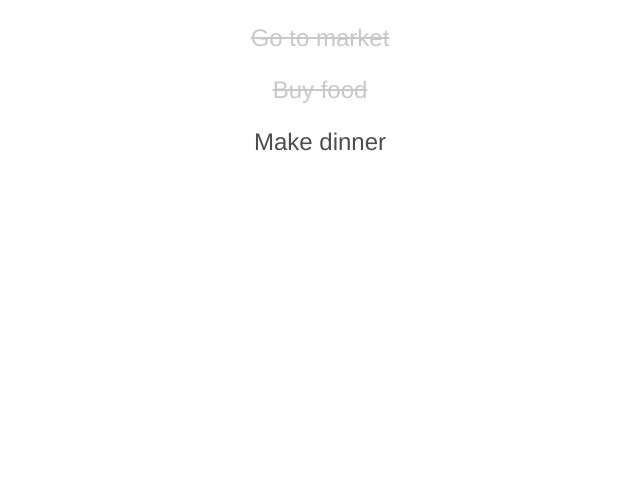
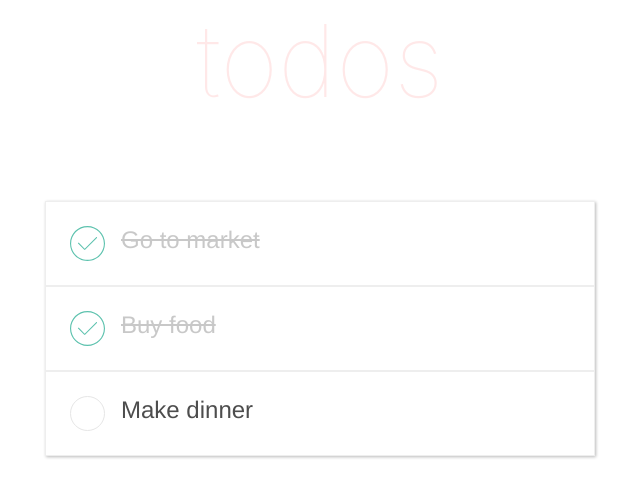
Before and after one commit to lamnehihi/todo-list-mobile, a React (Create React App) app: page / in a window 1280 px wide. Shown: the top 496 px of the page, without its empty margins (320-960 px from the left). Built offline with nearby package versions, Linux system fonts and the light colour scheme.

Commit message:
check-done button

```diff
--- a/src/App.css
+++ b/src/App.css
@@ -1,5 +1,26 @@
+h1 {
+  font-size: 100px;
+  color: rgba(255, 0, 0, 0.091);
+  width: 100%;
+  font-size: 100px;
+  font-weight: 100;
+  text-align: center;
+  margin: 0;
+}
+
+p {
+    font-size:36px;
+    color: rgba(0, 0, 0, 0.447);
+    width: 100%;
+    font-weight: 200;
+    text-align: center;
+    margin: 0;
+}
+
 .App {
   text-align: center;
+  box-shadow: 1px 1px 3px rgb(186, 186, 186);
+  margin-top: 10vh;
 }
 
 .App-logo {
--- a/src/App.js
+++ b/src/App.js
@@ -8,31 +8,49 @@ class App extends Component {
   constructor() {
     super();
     this.state = {
-      todoItems : [
+      todoItems: [
         { title: "Go to market", isComplete: true },
-        { title: "Buy food" , isComplete: true},
+        { title: "Buy food", isComplete: true },
         { title: "Make dinner" },
-      ]
-    }
+      ],
+    };
   }
-  itemClick() {
-    this.setState({
-      todoItems : [
-        this.props.item.isComplete = !this.props.item.isComplete
-      ]
-    });
+  itemClick(item) {
+    return (event) => {
+      const isComplete = item.isComplete;
+      const todoItems = this.state.todoItems;
+      const index = todoItems.indexOf(item);
+      this.setState({
+        todoItems: [
+          ...todoItems.slice(0, index),
+          {
+            title: item.title,
+            isComplete: !isComplete,
+          },
+          ...todoItems.slice(index + 1),
+        ],
+      });
+    };
   }
   render() {
     const todoItems = this.state.todoItems;
     return (
-      <div className="App">
-        {
-          todoItems.length > 0 && todoItems.map((item, index) => (
-          <TodoItem key={index} item={item} onClick={this.itemClick}/>
-        ))}
-        {
-          todoItems.length === 0 && <p>Nothing here!</p>
-        }
+      <div >
+        <h1>todos</h1>
+        <div className="input">
+
+        </div>
+        <div className="App">
+          {todoItems.length > 0 &&
+            todoItems.map((item, index) => (
+              <TodoItem
+                key={index}
+                item={item}
+                onClick={this.itemClick(item)}
+              />
+            ))}
+          {todoItems.length === 0 && <p>Nothing here!</p>}
+        </div>
       </div>
     );
   }
--- a/src/components/TodoItem.css
+++ b/src/components/TodoItem.css
@@ -3,9 +3,26 @@
   font-weight: 300;
   font-size: 24px;
   color: #4d4d4d;
+  display: flex;
+  width: 500px;
+  border: 1px solid #eee;
+  padding: 1.5rem;
 }
 
-.TodoItem-complete {
+.TodoItem-complete span{
   text-decoration: line-through;
   opacity: .3;
 }
+
+.TodoItem img {
+  width: 35px;
+  margin-right: 1rem;
+}
+
+.TodoItem .notComplete {
+  border: 1px solid rgb(230, 230, 230);
+  border-radius: 50%;
+  width: 33px;
+  height: 33px;
+  margin-right: 1rem;
+}
--- a/src/components/TodoItem.js
+++ b/src/components/TodoItem.js
@@ -1,21 +1,27 @@
-import React, {Component} from 'react';
+import React, { Component } from "react";
 import "./TodoItem.css";
+import checkBox from "./success.svg";
 
 class TodoItem extends Component {
   render() {
     const item = this.props.item;
-    const classNames = require('classnames');
-    let className= "TodoItem";
-    if(item.isComplete) {
-      className = classNames(className, ' TodoItem-complete');
+    const classNames = require("classnames");
+    let className = "TodoItem";
+    if (item.isComplete) {
+      className = classNames(className, " TodoItem-complete");
     }
     return (
-      <div onClick={this.props.onClick.bind(this)} className={className}>
-        <p>{item.title}</p>
+      <div className={className}>
+        {
+          item.isComplete && <img src={checkBox} onClick={this.props.onClick} />
+        }
+        {
+          item.isComplete !== true && <div onClick={this.props.onClick} className="notComplete"></div>
+        }
+        <span>{item.title}</span>
       </div>
     );
   }
-
 }
 
 export default TodoItem;
--- a/src/index.css
+++ b/src/index.css
@@ -5,6 +5,8 @@ body {
     sans-serif;
   -webkit-font-smoothing: antialiased;
   -moz-osx-font-smoothing: grayscale;
+  display: flex;
+  justify-content: center;
 }
 
 code {
```
Also changed, not shown: src/components/success.svg (added).
